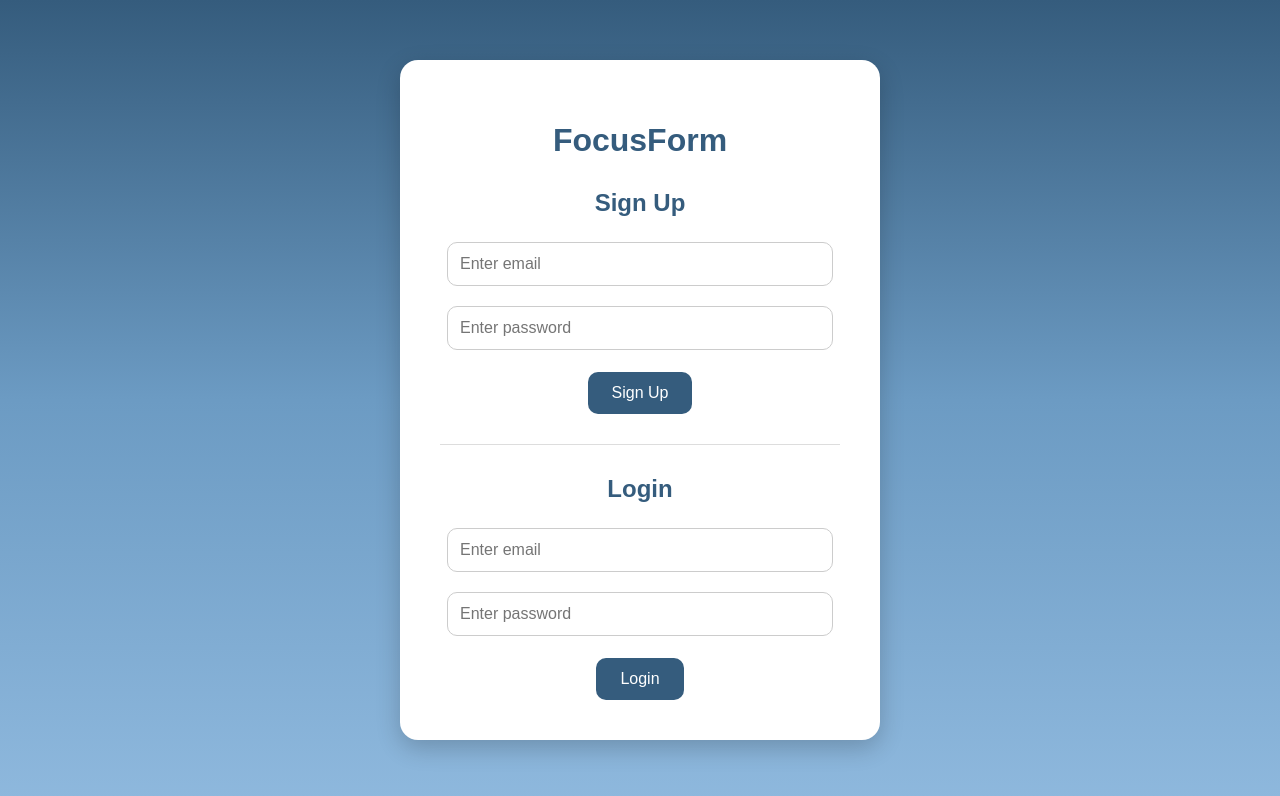
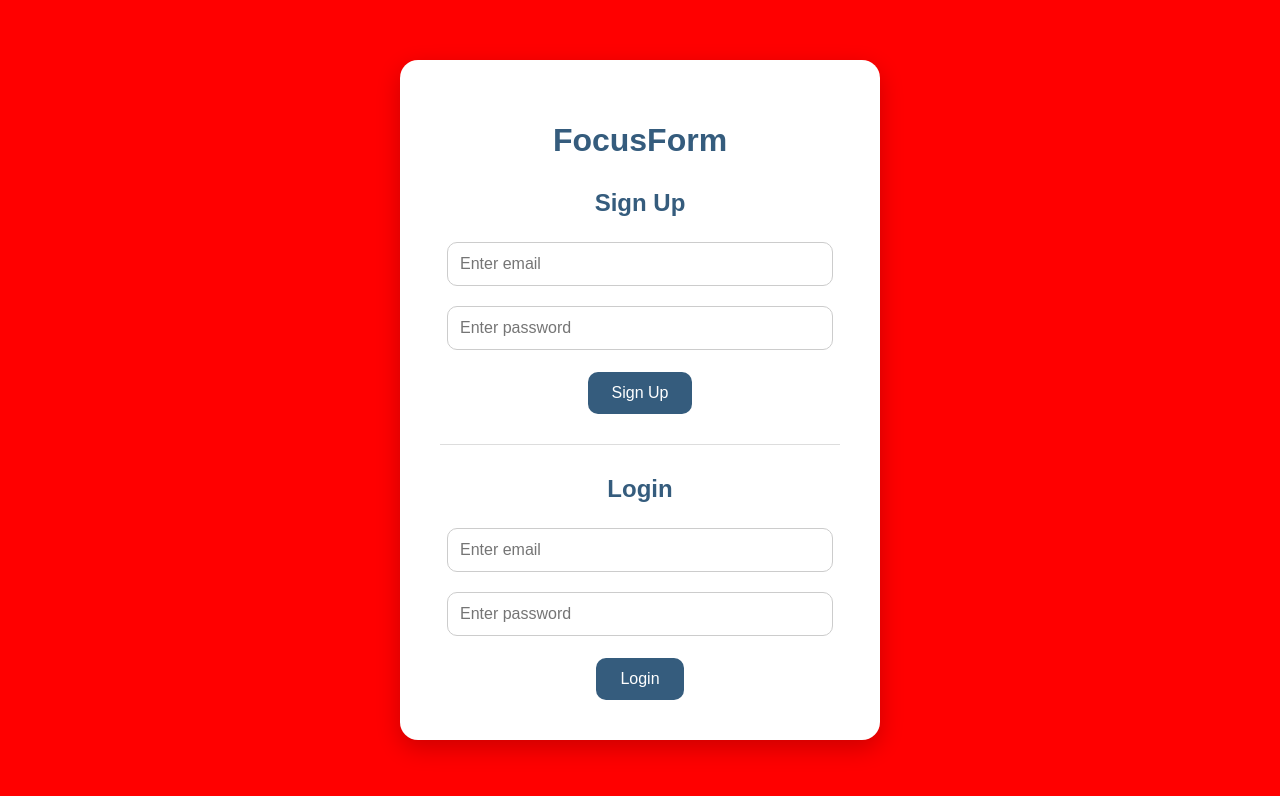
Before and after one commit to FranklinDa-minguez/FocusForm, a React (Create React App) app in the folder client/: page / in a window 1280 px wide. Shown: the top 796 px of the page. Built offline with nearby package versions, Linux system fonts and the light colour scheme.

Commit message:
Update App.css

```diff
--- a/client/src/App.css
+++ b/client/src/App.css
@@ -1,3 +1,6 @@
+body {
+  background: red !important;
+}
 body {
   margin: 0;
   font-family: Arial, sans-serif;
```
